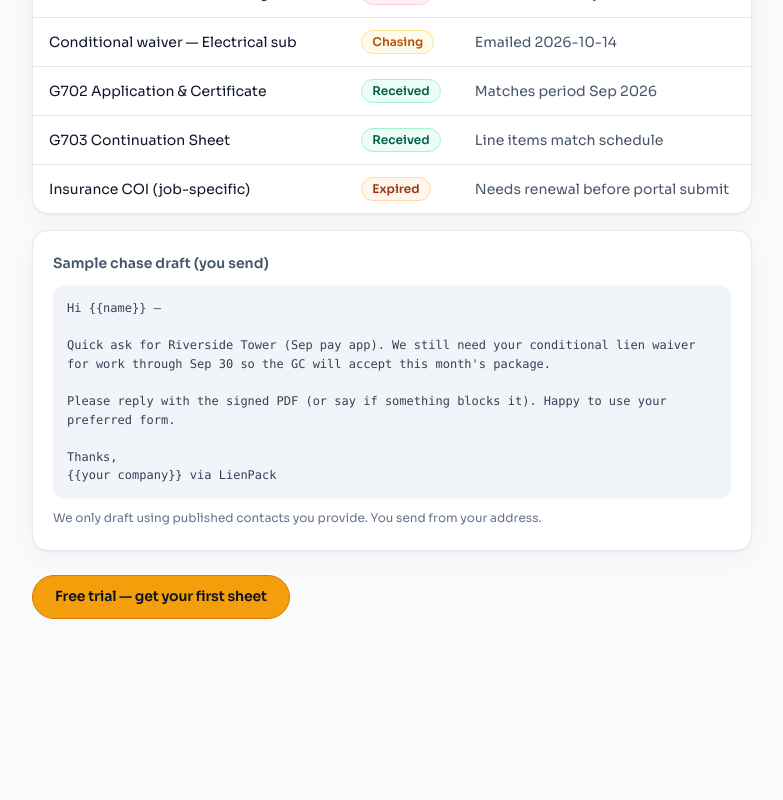
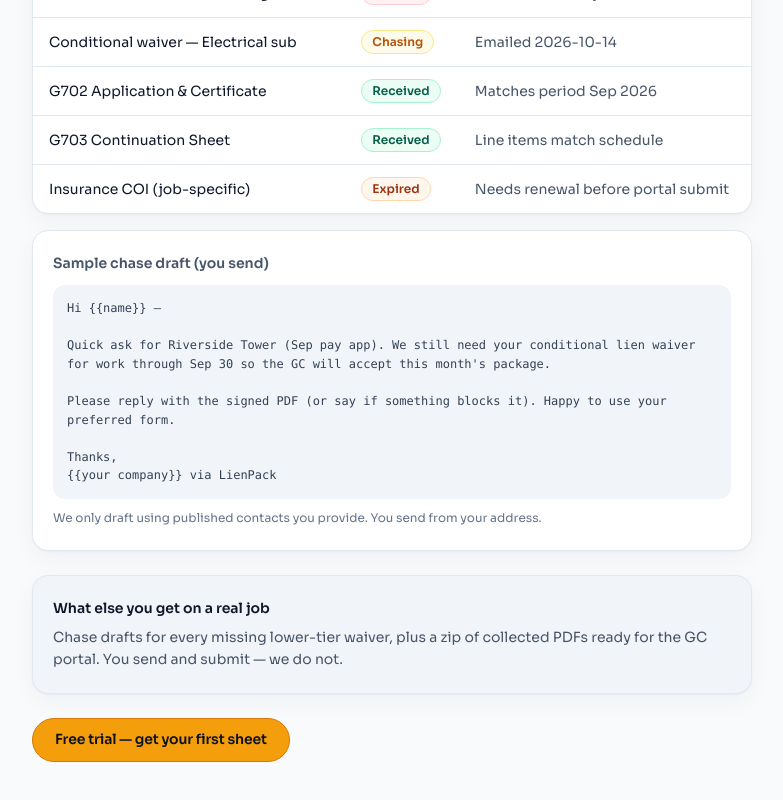
Before and after one commit to arults/forge-lienpack, a Next.js app: page /sheet in a window 1280 px wide. Shown: the part 592-1392 px from the top of the page, without its empty margins (68-851 px from the left). Before the commit the page ends 1275 px from the top, so only its background shows below. Built offline with nearby package versions, Linux system fonts and the light colour scheme.

Commit message:
Fix after verify: trial email validation, sheet zip callout, app icon
Verifier pass: favicon 404 (add icon.svg), weak email check, missing zip copy on /sheet sample.

```diff
--- a/app/sheet/page.tsx
+++ b/app/sheet/page.tsx
@@ -185,6 +185,16 @@ Thanks,
           </p>
         </section>
 
+        <div className="lp-card" style={{ marginBottom: 24, background: "var(--lp-bg-sub)" }}>
+          <p style={{ margin: 0, fontSize: 14, fontWeight: 600, color: "var(--lp-slate-900)" }}>
+            What else you get on a real job
+          </p>
+          <p style={{ margin: "8px 0 0", fontSize: 14, color: "var(--lp-text-muted)", lineHeight: 1.55 }}>
+            Chase drafts for every missing lower-tier waiver, plus a zip of collected PDFs
+            ready for the GC portal. You send and submit — we do not.
+          </p>
+        </div>
+
         <Link href="/trial" className="lp-btn lp-btn-primary">
           Free trial — get your first sheet
         </Link>
--- a/app/trial/page.tsx
+++ b/app/trial/page.tsx
@@ -4,14 +4,18 @@ import Link from "next/link";
 import { FormEvent, useState } from "react";
 
 export default function Trial() {
-  const [status, setStatus] = useState<"idle" | "ok">("idle");
+  const [status, setStatus] = useState<"idle" | "ok" | "bad">("idle");
   const [email, setEmail] = useState("");
   const [company, setCompany] = useState("");
 
   function onSubmit(e: FormEvent) {
     e.preventDefault();
     const eaddr = email.trim();
-    if (!eaddr.includes("@")) return;
+    // Lightweight check for mailto MVP (not full RFC)
+    if (!/^[^\s@]+@[^\s@]+\.[^\s@]+$/.test(eaddr)) {
+      setStatus("bad");
+      return;
+    }
     const subject = encodeURIComponent("LienPack free trial — pay app completeness");
     const body = encodeURIComponent(
       `Hi LienPack,\n\nFree trial request for a pay-app completeness sheet.\n\nEmail: ${eaddr}\nCompany: ${company.trim() || "(not given)"}\nGC name:\nProject:\nBilling period:\nWhat the GC rejected / missing (if known):\n\nThanks`
@@ -60,7 +64,7 @@ export default function Trial() {
             type="email"
             required
             value={email}
-            onChange={(e) => setEmail(e.target.value)}
+            onChange={(e) => { setEmail(e.target.value); if (status === "bad") setStatus("idle"); }}
             placeholder="you@subcontractor.com"
             className="lp-input"
           />
@@ -75,6 +79,12 @@ export default function Trial() {
             Free trial — email intake
           </button>
         </form>
+
+        {status === "bad" && (
+          <p style={{ marginTop: 14, fontSize: 14, color: "var(--lp-amber-700)" }}>
+            Enter a valid email like you@company.com.
+          </p>
+        )}
 
         {status === "ok" && (
           <p style={{ marginTop: 14, fontSize: 14, color: "var(--lp-text-muted)" }}>
```
Also changed, not shown: app/icon.svg (added).
